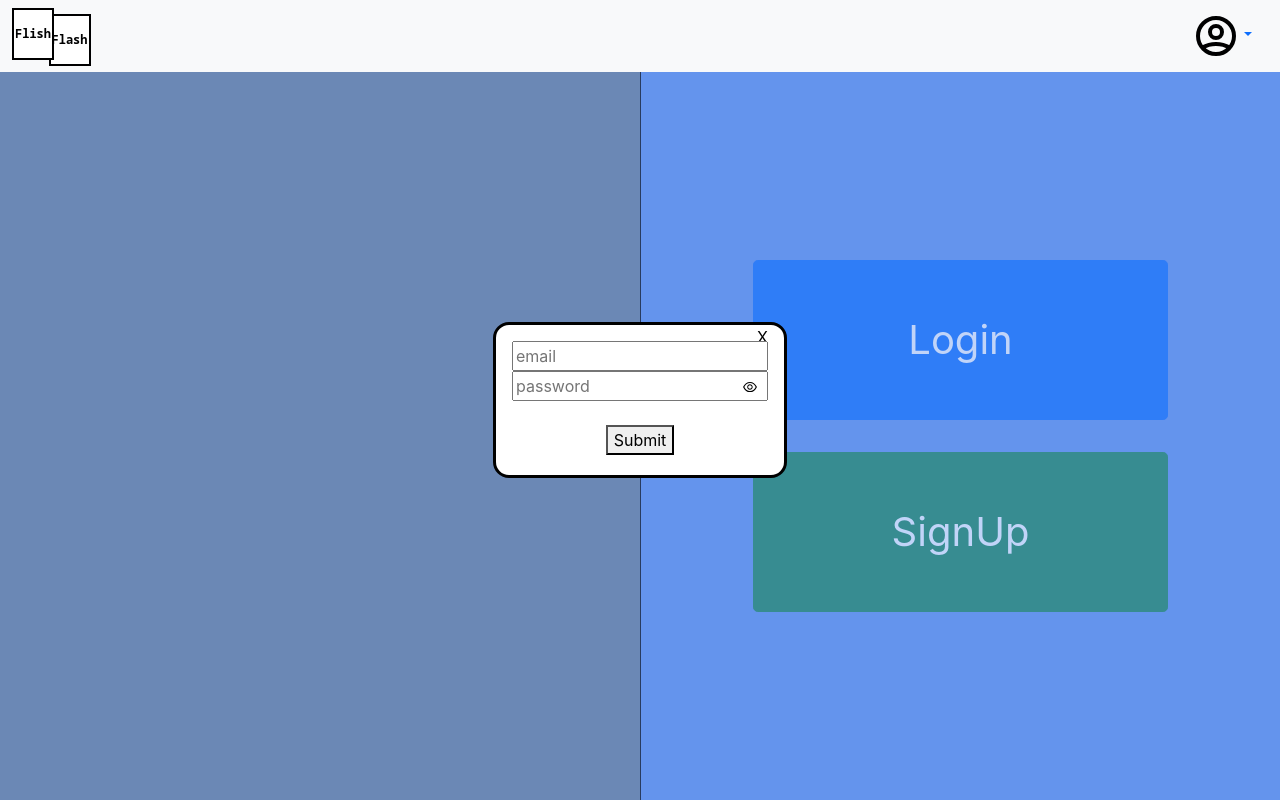
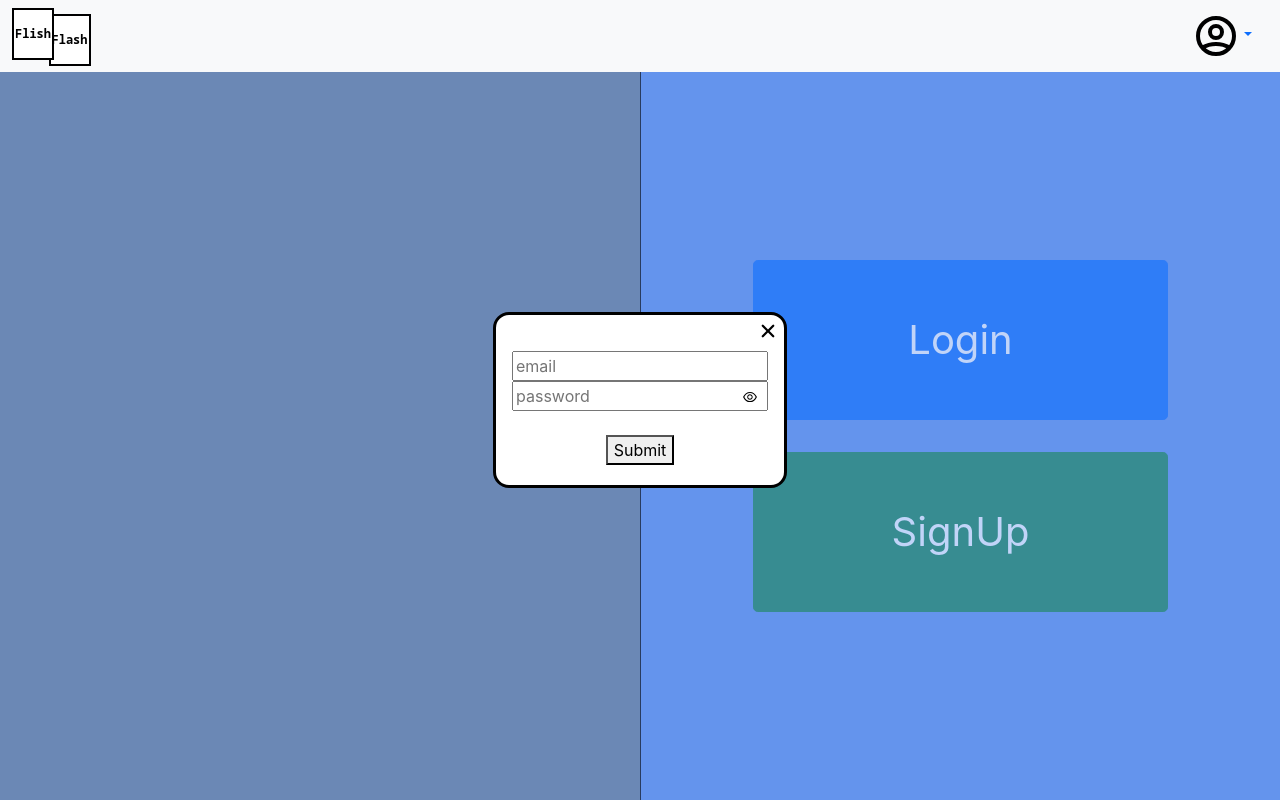
Before and after one commit to AlexRodgers11/flash-card-app, a React (Create React App) app in the folder client/: page /register/credentials in a window 1280 px wide. Shown: the top 800 px of the page. Built offline with nearby package versions, Linux system fonts and the light colour scheme.

Commit message:
replace text X with close icon in Modal

```diff
--- a/client/src/components/Modal.js
+++ b/client/src/components/Modal.js
@@ -1,5 +1,6 @@
 import React from 'react'
 import PropTypes from 'prop-types'
+import { IoClose } from "react-icons/io5";
 import styled from 'styled-components';
 
 const ModalWrapper = styled.div`
@@ -48,9 +49,18 @@ const ModalClose = styled.p`
 	display: flex;
 	align-items: center;
 	justify-content: flex-end;
-	height: 1em;
+	// height: 1em;
 	margin: 0;
-	padding-top: 0.5em;
+	padding-top: 0.25em;
+`;
+
+
+const StyledCloseIcon = styled(IoClose)`
+	position: relative;
+	left: .75rem;
+	font-size: 1.5rem;
+	cursor: pointer;
+	margin-bottom: .5rem;
 `;
 
 function Modal(props) {
@@ -58,7 +68,7 @@ function Modal(props) {
 		<ModalWrapper className='Modal_active'>
 			<ModalBackdrop onClick={props.hideModal}></ModalBackdrop>
 			<ModalContent>
-				<ModalClose onClick={props.hideModal}>{props.hideModal && "X"}</ModalClose>
+			<ModalClose className="ModalClose" onClick={props.hideModal}>{props.hideModal && <StyledCloseIcon />}</ModalClose>
 				{props.children}
 			</ModalContent>
 		</ModalWrapper>
```
